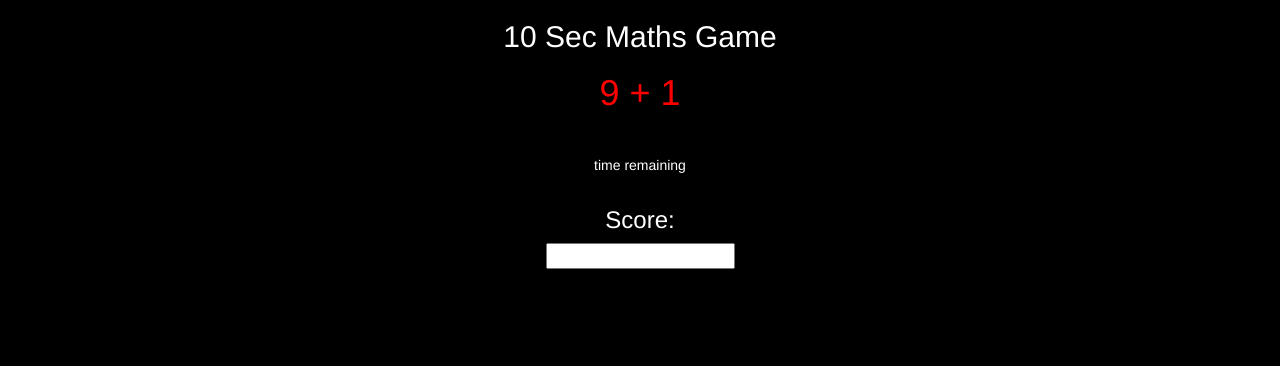
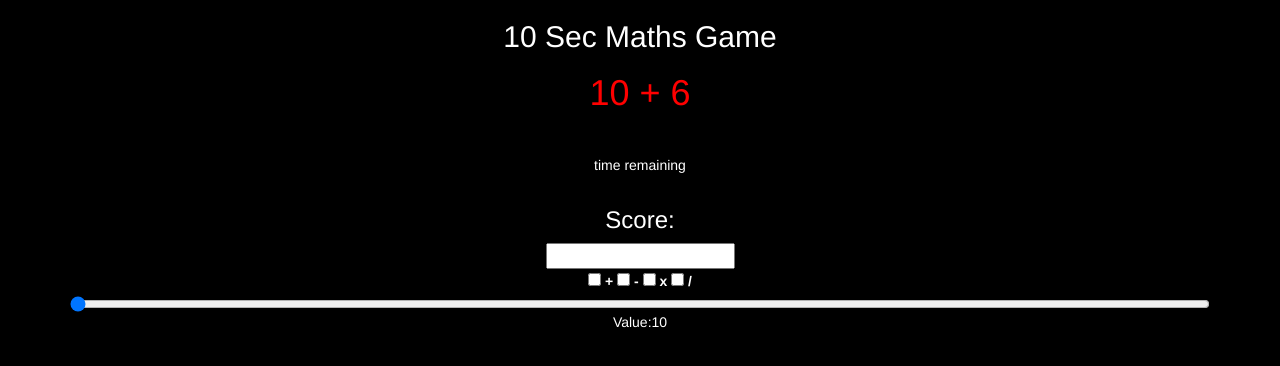
Before and after one commit to TylerxWebber/10-sec-math-game-app, a plain HTML site: page index.html in a window 1280 px wide. Drawn offline with nearby package versions, Linux system fonts and the light colour scheme.

Commit message:
additional features (except highscore)

```diff
--- a/index.html
+++ b/index.html
@@ -19,7 +19,21 @@
           <h2 id="time-left"></h2>
           <p>time remaining</p>
           <h3>Score: <span id="score"></span></h3>
-          <input id="user-input" type="number" />
+          <input id="user-input" type="number"/>
+          <div>
+            <input id="addition" type="checkbox"/>
+            <label for="addition">+</label>
+            <input id="subtraction" type="checkbox"/>
+            <label for="subtraction">-</label>
+            <input id="multiplication" type="checkbox"/>
+            <label for="multiplication">x</label>
+            <input id="division" type="checkbox"/>
+            <label for="division">/</label>
+          </div>
+          <div>
+            <input type="range" min="10" max="50" value="10" class="slider" id="myRange" step = "5"></input>
+            <p> Value:<span  id="numberSlide"></span></p>
+          </div>
         </div>
       </div>
     </div>
--- a/index.js
+++ b/index.js
@@ -3,20 +3,17 @@ $(document).ready(function(){
   var interval;
   var timeLeft = 10;
   var score = 0;
-    var randomNumberGenerator = function (size) {
-      return Math.ceil(Math.random() * size);
-    }
 
-    var questionGenerator = function () {
-      var question = {};
-      var num1 = randomNumberGenerator(10);
-      var num2 = randomNumberGenerator(10);
+  var updateTimeLeft = function (amount) {
+    timeLeft += amount;
+    $('#time-left').text(timeLeft);
+  };
 
-      question.answer = num1 + num2;
-      question.equation = String(num1) + " + " + String(num2);
+  var updateScore = function (amount) {
+    score += amount;
+    $('#score').text(score);
+  };
 
-      return question;
-    }
   var startGame = function () {
     if (!interval) {
       if (timeLeft === 0) {
@@ -33,23 +30,73 @@ $(document).ready(function(){
     }
   };
 
-      var updateScore = function (amount) {
-        score += amount;
-        $('#score').text(score);
+  var slider = document.getElementById("myRange");
+  var output = document.getElementById("numberSlide");
+  output.innerHTML = slider.value;
+
+  slider.oninput = function() {
+  output.innerHTML = this.value;
+  }
+
+  var number = $("#myRange").val();
+  $(document).on('input', '#myRange', function() {
+     number = $(this).val();
+   })
+
+
+
+  var randomNumberGenerator = function (size) {
+    return Math.ceil(Math.random() * size);
   };
 
-      var updateTimeLeft = function (amount) {
-        timeLeft += amount;
-        $('#time-left').text(timeLeft);
+  var questionGenerator = function () {
+    var question = {};
+    var num1 = randomNumberGenerator(number);
+    var num2 = randomNumberGenerator(number);
+
+    question.answer = num1 + num2;
+    question.equation = String(num1) + " + " + String(num2);
+
+    if($("#addition").prop('checked')){
+        question.answer = num1 + num2;
+        question.equation = String(num1) + " + " + String(num2);
     }
 
-    currentQuestion = questionGenerator();
-    $('#equation').text(currentQuestion.equation);
+    if($("#subtraction").prop('checked')){
+        question.answer = num1 - num2;
+        question.equation = String(num1) + " - " + String(num2);
+    }
+
+    if($("#multiplication").prop('checked')){
+        question.answer = num1 * num2;
+        question.equation = String(num1) + " * " + String(num2);
+    }
+
+    if($("#division").prop('checked')){
+        for(i=2; i<=10; i++){
+            dividend=num1%i;
+            if(dividend===0){
+                num2=i;
+                break;
+            }
+            else{
+                num1 = randomNumberGenerator(50);
+                i=2;
+            }
+        }
+
+        question.answer = num1 / num2;
+        question.equation = String(num1) + " / " + String(num2);
+    }
+
+    return question;
+  };
 
   var renderNewQuestion = function () {
     currentQuestion = questionGenerator();
     $('#equation').text(currentQuestion.equation);
-      }
+  };
+
   var checkAnswer = function (userInput, answer) {
     if (userInput === answer) {
       renderNewQuestion();
@@ -63,5 +110,6 @@ $(document).ready(function(){
     startGame();
     checkAnswer(Number($(this).val()), currentQuestion.answer);
   });
+
     renderNewQuestion();
 });
```
Lines whose indentation alone changed are shown as unchanged.
